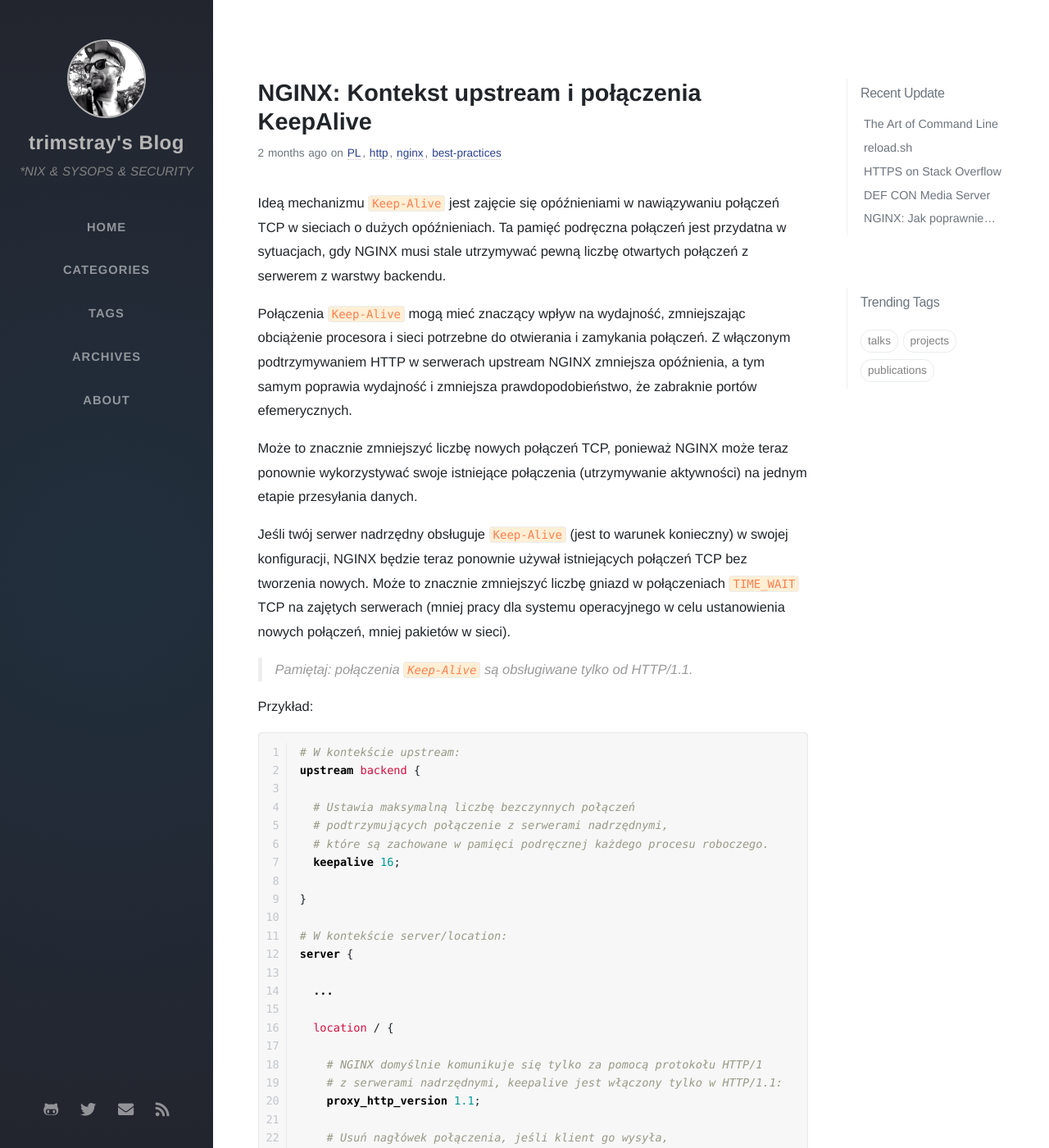
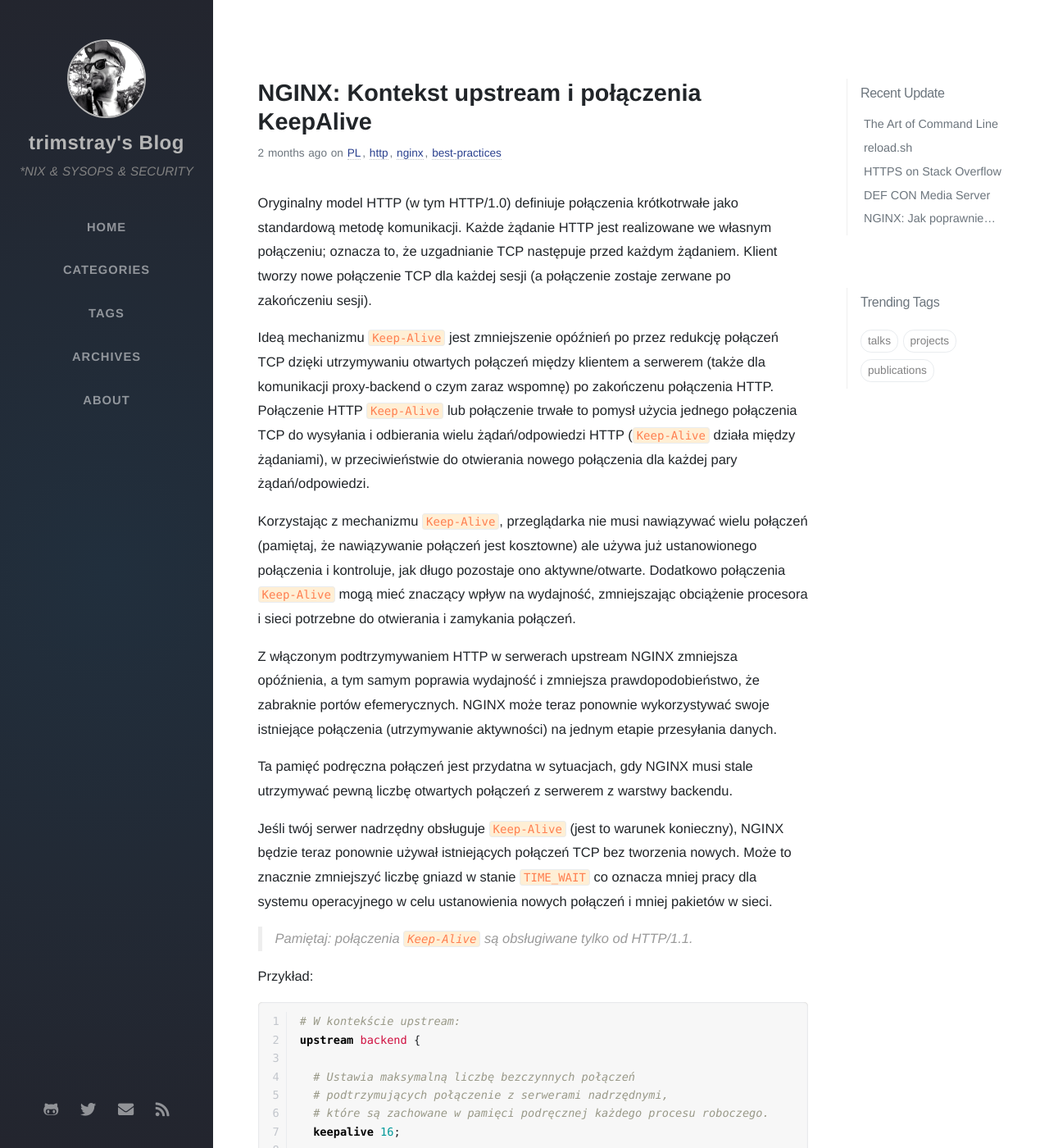
Before and after one commit to adityavs/trimstray.github.io, a Jekyll site: the page built from _posts/2019-11-21-nginx-kontekst-upstream-i-polaczenia-keepalive.md, in a window 1280 px wide and 1400 px high. Shown: the whole window at 82% size. Built offline with Jekyll 4.4.1, drawn with Linux system fonts in a browser that asks for light colours; nearby versions of some CDN libraries; some web fonts are replaced; comment, search, counter and statistics services are not loaded; some of the changed text lies outside the part shown.

Commit message:
minor update - signed-off-by: trimstray <trimstray@gmail.com>

````diff
--- a/_posts/2019-11-21-nginx-kontekst-upstream-i-polaczenia-keepalive.md
+++ b/_posts/2019-11-21-nginx-kontekst-upstream-i-polaczenia-keepalive.md
@@ -8,13 +8,17 @@ comments: false
 favorite: false
 ---
 
-Ideą mechanizmu `Keep-Alive` jest zajęcie się opóźnieniami w nawiązywaniu połączeń TCP w sieciach o dużych opóźnieniach. Ta pamięć podręczna połączeń jest przydatna w sytuacjach, gdy NGINX musi stale utrzymywać pewną liczbę otwartych połączeń z serwerem z warstwy backendu.
+Oryginalny model HTTP (w tym HTTP/1.0) definiuje połączenia krótkotrwałe jako standardową metodę komunikacji. Każde żądanie HTTP jest realizowane we własnym połączeniu; oznacza to, że uzgadnianie TCP następuje przed każdym żądaniem. Klient tworzy nowe połączenie TCP dla każdej sesji (a połączenie zostaje zerwane po zakończeniu sesji).
 
-Połączenia `Keep-Alive` mogą mieć znaczący wpływ na wydajność, zmniejszając obciążenie procesora i sieci potrzebne do otwierania i zamykania połączeń. Z włączonym podtrzymywaniem HTTP w serwerach upstream NGINX zmniejsza opóźnienia, a tym samym poprawia wydajność i zmniejsza prawdopodobieństwo, że zabraknie portów efemerycznych.
+Ideą mechanizmu `Keep-Alive` jest zmniejszenie opóźnień po przez redukcję połączeń TCP dzięki utrzymywaniu otwartych połączeń między klientem a serwerem (także dla komunikacji proxy-backend o czym zaraz wspomnę) po zakończenu połączenia HTTP. Połączenie HTTP `Keep-Alive` lub połączenie trwałe to pomysł użycia jednego połączenia TCP do wysyłania i odbierania wielu żądań/odpowiedzi HTTP (`Keep-Alive` działa między żądaniami), w przeciwieństwie do otwierania nowego połączenia dla każdej pary żądań/odpowiedzi.
 
-Może to znacznie zmniejszyć liczbę nowych połączeń TCP, ponieważ NGINX może teraz ponownie wykorzystywać swoje istniejące połączenia (utrzymywanie aktywności) na jednym etapie przesyłania danych.
+Korzystając z mechanizmu `Keep-Alive`, przeglądarka nie musi nawiązywać wielu połączeń (pamiętaj, że nawiązywanie połączeń jest kosztowne) ale używa już ustanowionego połączenia i kontroluje, jak długo pozostaje ono aktywne/otwarte. Dodatkowo połączenia `Keep-Alive` mogą mieć znaczący wpływ na wydajność, zmniejszając obciążenie procesora i sieci potrzebne do otwierania i zamykania połączeń.
 
-Jeśli twój serwer nadrzędny obsługuje `Keep-Alive` (jest to warunek konieczny) w swojej konfiguracji, NGINX będzie teraz ponownie używał istniejących połączeń TCP bez tworzenia nowych. Może to znacznie zmniejszyć liczbę gniazd w połączeniach `TIME_WAIT` TCP na zajętych serwerach (mniej pracy dla systemu operacyjnego w celu ustanowienia nowych połączeń, mniej pakietów w sieci).
+Z włączonym podtrzymywaniem HTTP w serwerach upstream NGINX zmniejsza opóźnienia, a tym samym poprawia wydajność i zmniejsza prawdopodobieństwo, że zabraknie portów efemerycznych. NGINX może teraz ponownie wykorzystywać swoje istniejące połączenia (utrzymywanie aktywności) na jednym etapie przesyłania danych.
+
+Ta pamięć podręczna połączeń jest przydatna w sytuacjach, gdy NGINX musi stale utrzymywać pewną liczbę otwartych połączeń z serwerem z warstwy backendu.
+
+Jeśli twój serwer nadrzędny obsługuje `Keep-Alive` (jest to warunek konieczny), NGINX będzie teraz ponownie używał istniejących połączeń TCP bez tworzenia nowych. Może to znacznie zmniejszyć liczbę gniazd w stanie `TIME_WAIT` co oznacza mniej pracy dla systemu operacyjnego w celu ustanowienia nowych połączeń i mniej pakietów w sieci.
 
   > Pamiętaj: połączenia `Keep-Alive` są obsługiwane tylko od HTTP/1.1.
 
@@ -39,7 +43,7 @@ server {
   location / {
 
     # NGINX domyślnie komunikuje się tylko za pomocą protokołu HTTP/1
-    # z serwerami nadrzędnymi, keepalive jest włączony tylko w HTTP/1.1:
+    # z serwerami nadrzędnymi, keepalive jest obsługiwany w HTTP/1.1:
     proxy_http_version 1.1;
 
     # Usuń nagłówek połączenia, jeśli klient go wysyła,
@@ -56,6 +60,7 @@ server {
 Oraz test "standardowej" komunikacji oraz takiej, która wykorzystuje `Keep-Alive`:
 
 ```bash
+# Bez włączonego mechanizmu Keep-Alive:
 wrk -c 500 -t 6 -d 60s -R 15000 -H "Host: example.com" https://example.com/
 Running 1m test @ https://example.com/
   6 threads and 500 connections
@@ -68,6 +73,7 @@ Running 1m test @ https://example.com/
 Requests/sec:   3806.96
 Transfer/sec:      1.30MB
 
+# Z włączonym mechanizmem Keep-Alive:
 wrk -c 500 -t 6 -d 60s -R 15000 -H "Host: example.com" https://example.com/
 Running 1m test @ https://example.com/
   6 threads and 500 connections
````
